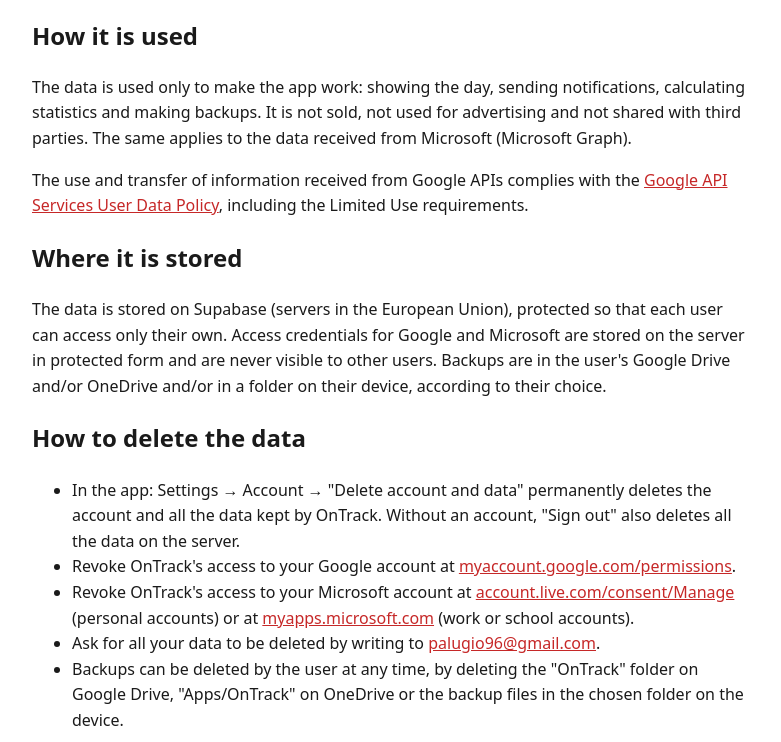
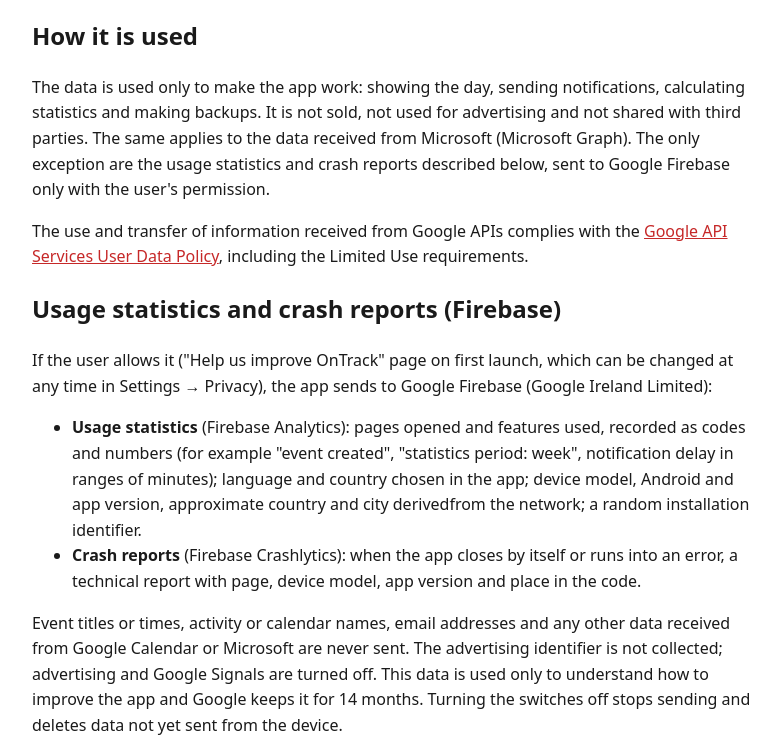
Before and after one commit to GioPalu/GioPalu.github.io, a plain HTML site: page privacy-en.html in a window 1280 px wide. Shown: the part 1164-1906 px from the top of the page, without its empty margins (248-1029 px from the left). Drawn offline with Linux system fonts and the light colour scheme.

Commit message:
Update privacy-en.html

```diff
--- a/privacy-en.html
+++ b/privacy-en.html
@@ -31,7 +31,7 @@
   <body>
     <p><a href="privacy.html" lang="it">Versione italiana</a></p>
     <h1>OnTrack privacy policy</h1>
-    <p>Last updated: 11 November 2026</p>
+    <p>Last updated: 12 November 2026</p>
 
     <h2>Who is responsible</h2>
     <p>
@@ -92,13 +92,38 @@
     <p>
       The data is used only to make the app work: showing the day, sending notifications, calculating statistics and
       making backups. It is not sold, not used for advertising and not shared with third parties. The same applies to
-      the data received from Microsoft (Microsoft Graph).
+      the data received from Microsoft (Microsoft Graph). The only exception are the usage statistics and crash reports
+      described below, sent to Google Firebase only with the user's permission.
     </p>
     <p>
       The use and transfer of information received from Google APIs complies with the
       <a href="https://developers.google.com/terms/api-services-user-data-policy"
         >Google API Services User Data Policy</a
       >, including the Limited Use requirements.
+    </p>
+
+    <h2>Usage statistics and crash reports (Firebase)</h2>
+    <p>
+      If the user allows it ("Help us improve OnTrack" page on first launch, which can be changed at any time in
+      Settings → Privacy), the app sends to Google Firebase (Google Ireland Limited):
+    </p>
+    <ul>
+      <li>
+        <strong>Usage statistics</strong> (Firebase Analytics): pages opened and features used, recorded as codes and
+        numbers (for example "event created", "statistics period: week", notification delay in ranges of minutes);
+        language and country chosen in the app; device model, Android and app version, approximate country and city
+        derivedfrom the network; a random installation identifier.
+      </li>
+      <li>
+        <strong>Crash reports</strong> (Firebase Crashlytics): when the app closes by itself or runs into an error, a
+        technical report with page, device model, app version and place in the code.
+      </li>
+    </ul>
+    <p>
+      Event titles or times, activity or calendar names, email addresses and any other data received from Google
+      Calendar or Microsoft are never sent. The advertising identifier is not collected; advertising and Google Signals
+      are turned off. This data is used only to understand how to improve the app and Google keeps it for 14 months.
+      Turning the switches off stops sending and deletes data not yet sent from the device.
     </p>
 
     <h2>Where it is stored</h2>
```
